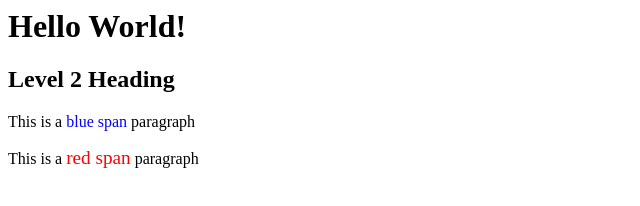
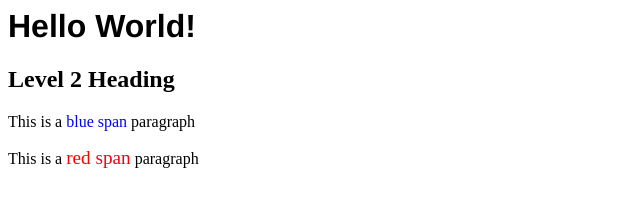
Before and after one commit to mjlavin80/github_pages_spring_2022_demo, a plain HTML site: page index.html in a window 1280 px wide. Shown: the whole page, without its empty margins (0-640 px from the left). Drawn offline with Linux system fonts and the light colour scheme.

Commit message:
Update index.html

```diff
--- a/index.html
+++ b/index.html
@@ -2,6 +2,7 @@
   <head>
     <title>Hello World!</title>
     <style>
+      h1 { font-family: helvetica, sans-serif;}
       .blue { color:blue;}
       .red { color:red;}
       #big { font-size: 120%;}
```
